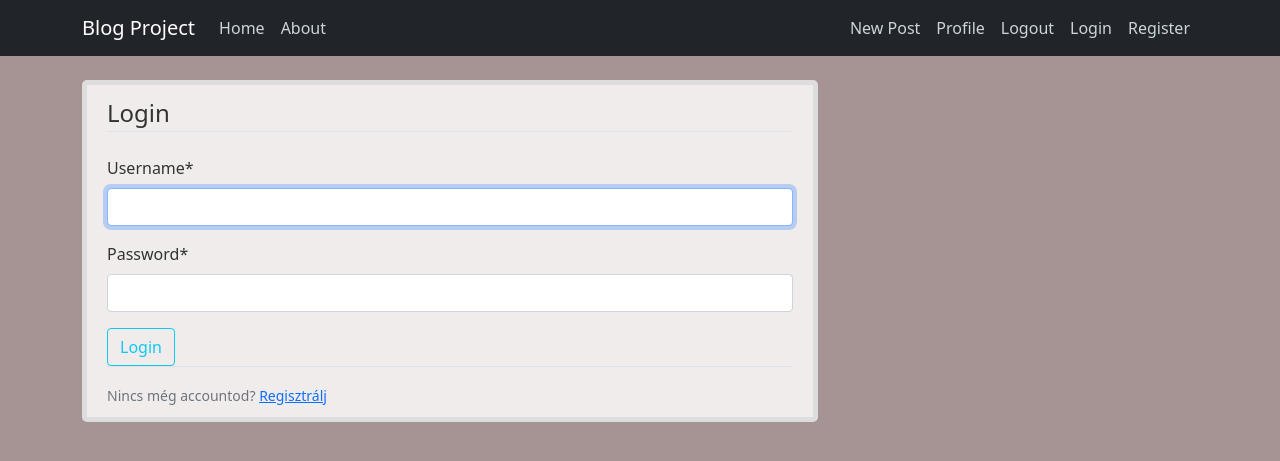
After one commit to devloulou/2023_django_prooktatas, a Django app: page /login in a window 1280 px wide. The commit adds this page. Shown: the top 461 px of the page. Run offline with Django 4.2, Linux system fonts and the light colour scheme; some libraries are stand-ins or nearby versions.

Commit message:
5. alkalom

```diff
--- /dev/null
+++ b/my_blog/create_profile.txt
@@ -0,0 +1 @@
+{'signal': <django.db.models.signals.ModelSignal object at 0x0000029503E42C50>, 'sender': <class 'django.contrib.auth.models.User'>, 'instance': <User: karcsi>, 'created': True, 'update_fields': None, 'raw': False, 'using': 'default'}
--- a/my_blog/my_blog/settings.py
+++ b/my_blog/my_blog/settings.py
@@ -132,3 +132,7 @@ CRISPY_TEMPLATE_PACK = 'bootstrap5'
 
 MEDIA_URL = '/media/'
 MEDIA_ROOT = os.path.join(BASE_DIR, 'media')
+
+# a login view name értékét kell megadni
+LOGIN_URL = 'login'
+LOGIN_REDIRECT_URL = 'index'
--- a/my_blog/templates/base/base.html
+++ b/my_blog/templates/base/base.html
@@ -26,7 +26,14 @@
                     <div class="navbar-nav mr-auto">
                         <a class="nav-item nav-link" href="{% url 'index' %}">Home</a>
                         <a class="nav-item nav-link" href="{% url 'about_view' %}">About</a>
+                    </div>
+                    <div></div>
+                    <div class="navbar-nav ms-auto">
                         <a class="nav-item nav-link" href="{% url 'post-create' %}">New Post</a>
+                        <a class="nav-item nav-link" href="#">Profile</a>
+                        <a class="nav-item nav-link" href="{% url 'logout' %}">Logout</a>
+                        <a class="nav-item nav-link" href="{% url 'login' %}">Login</a>
+                        <a class="nav-item nav-link" href="{% url 'register' %}">Register</a>
                     </div>
             </div>
         </nav>
--- a/my_blog/templates/blog/post_detail.html
+++ b/my_blog/templates/blog/post_detail.html
@@ -8,9 +8,11 @@
             <h2 class="article-title">{{ object.title }}</h2>
             <p class="article-content">{{ object.content }}</p>
         </div>
+        {% if object.author == user %}
         <div>
             <a class="btn btn-secondary btn-sm mt-1 mb-1" href="{% url 'post-delete' object.id %}">Delete</a>
             <a class="btn btn-secondary btn-sm mt-1 mb-1" href="{% url 'post-update' object.id %}">Update</a>
         </div>
+        {% endif %}
     </article>
 {% endblock %}
--- /dev/null
+++ b/my_blog/templates/user_registration/login.html
@@ -0,0 +1,23 @@
+{% extends 'base/base.html' %}
+{% load crispy_forms_tags %}
+{% block content %}
+    <div class="content-section">
+        <form method="post">
+            {% csrf_token %}
+            <fieldset class="form-group">
+                <legend class="border-bottom mb-4">Login</legend>
+                <!-- {{ form.as_p }} -->
+                {{form|crispy}}
+            </fieldset>
+            <div class="form-group">
+                <input type="submit" name="submit", value="Login"
+                class="btn btn-outline-info" id="submit-id-submit">
+            </div>
+        </form>
+        <div class="border-top pt-3">
+            <small class="text-muted">Nincs még accountod?
+                <a class="ml-2" href="{% url 'register' %}">Regisztrálj</a>
+            </small>
+        </div>
+    </div>
+{% endblock %}
--- a/my_blog/user_registration/apps.py
+++ b/my_blog/user_registration/apps.py
@@ -4,3 +4,6 @@ from django.apps import AppConfig
 class UserRegistrationConfig(AppConfig):
     default_auto_field = 'django.db.models.BigAutoField'
     name = 'user_registration'
+
+    def ready(self):
+        import user_registration.signals
--- a/my_blog/user_registration/urls.py
+++ b/my_blog/user_registration/urls.py
@@ -1,6 +1,9 @@
 from django.urls import path
 from .views import register
+from django.contrib.auth.views import LoginView, LogoutView
 
 urlpatterns = [
     path('register', register, name='register'),
+    path('login', LoginView.as_view(template_name="user_registration/login.html"), name='login'),
+    path('logout', LogoutView.as_view(template_name="user_registration/logout.html"), name='logout'),
 ]
```
Also changed, not shown: my_blog/core_blog/views.py (+17 -4 lines), my_blog/templates/user_registration/logout.html (added, +10 -0 lines), my_blog/user_registration/signals.py (added, +12 -0 lines), my_blog/user_registration/views.py (+6 -2 lines), my_blog/db.sqlite3, my_blog/user_registration/forms.py (line endings or trailing spaces), 1 other file.
